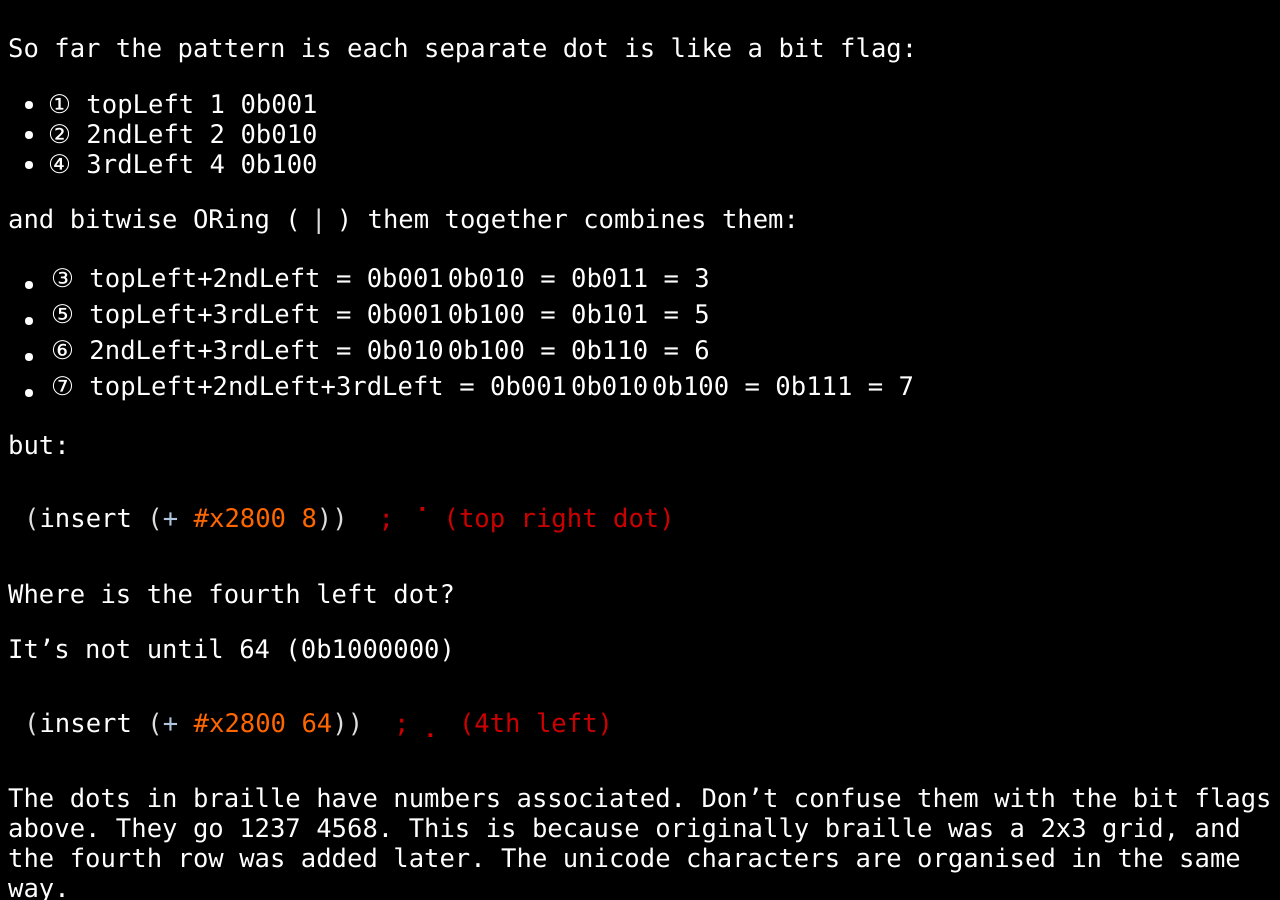
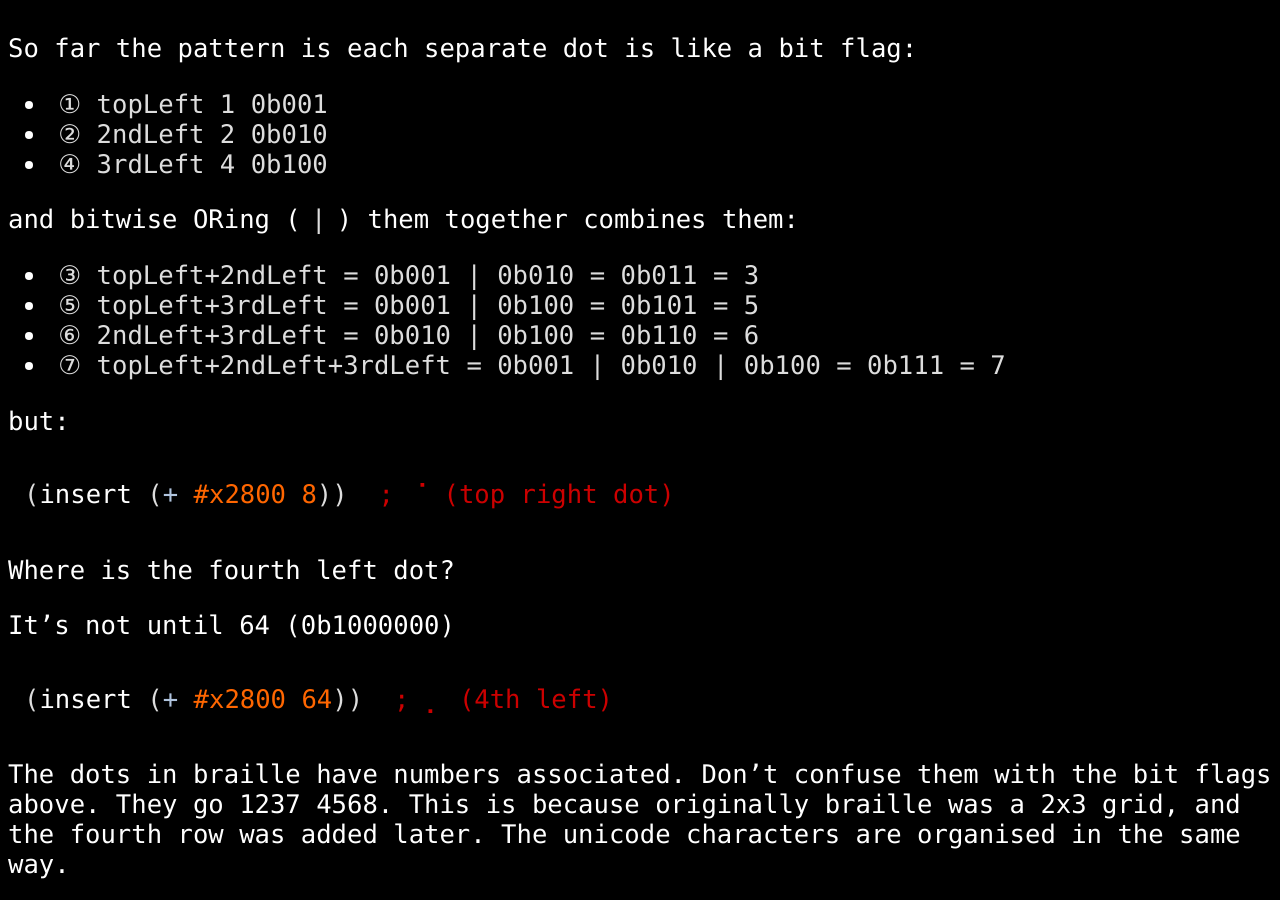
Before and after one commit to plu5/plu5.github.io, a Jekyll site: the page built from _devlog/1-braille-in-emacs.md, in a window 1280 px wide and 900 px high, scrolled down 2801 px. Built offline with Jekyll 4.4.1, drawn with Linux system fonts in a browser that asks for light colours.

Commit message:
fix: Oups, apparently shouldn't use the pipe character naked

````diff
--- a/_devlog/1-braille-in-emacs.md
+++ b/_devlog/1-braille-in-emacs.md
@@ -53,15 +53,15 @@ The start of the Unicode braille block is at 0x2800. As previously stated, the f
 (insert (+ #x2800 7))  ; ⠇ (top three left)
 ```
 So far the pattern is each separate dot is like a bit flag:
-- ① topLeft 1 0b001
-- ② 2ndLeft 2 0b010
-- ④ 3rdLeft 4 0b100
+- `① topLeft 1 0b001`
+- `② 2ndLeft 2 0b010`
+- `④ 3rdLeft 4 0b100`
 
 and bitwise ORing (`|`) them together combines them:
-- ③ topLeft+2ndLeft = 0b001 | 0b010 = 0b011 = 3
-- ⑤ topLeft+3rdLeft = 0b001 | 0b100 = 0b101 = 5
-- ⑥ 2ndLeft+3rdLeft = 0b010 | 0b100 = 0b110 = 6
-- ⑦ topLeft+2ndLeft+3rdLeft = 0b001 | 0b010 | 0b100 = 0b111 = 7
+- `③ topLeft+2ndLeft = 0b001 | 0b010 = 0b011 = 3`
+- `⑤ topLeft+3rdLeft = 0b001 | 0b100 = 0b101 = 5`
+- `⑥ 2ndLeft+3rdLeft = 0b010 | 0b100 = 0b110 = 6`
+- `⑦ topLeft+2ndLeft+3rdLeft = 0b001 | 0b010 | 0b100 = 0b111 = 7`
 
 but:
 ```elisp
````
Also changed, not shown: other parts of _devlog/1-braille-in-emacs.md (+1 -1 lines).
